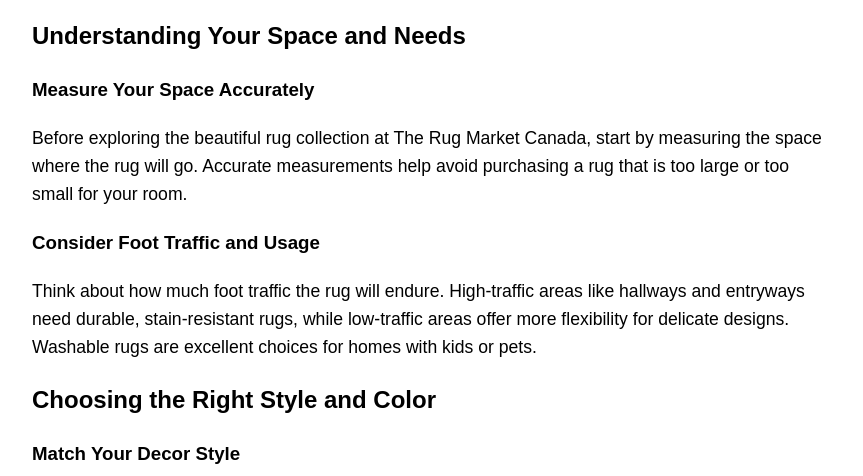
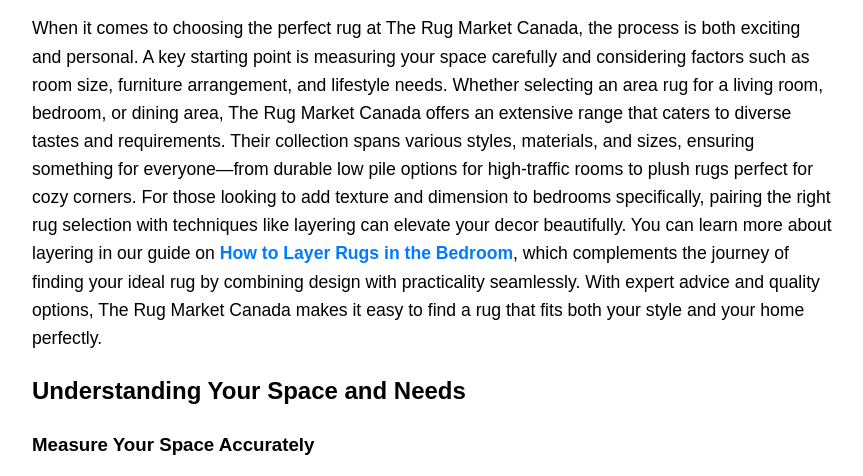
Before and after one commit to imickeybaker/therugmarket, a plain HTML site: page index.html in a window 1280 px wide. Shown: the part 807-1283 px from the top of the page, without its empty margins (208-1071 px from the left). Drawn offline with Linux system fonts and the light colour scheme.

Commit message:
Update index.html

```diff
--- a/index.html
+++ b/index.html
@@ -86,6 +86,9 @@
  <img src="https://i.postimg.cc/xThQXFB7/1-1.jpg" alt="rugmarket.jpg" style="max-width: 100%; height: auto;">
 </div>
 
+<p>When it comes to choosing the perfect rug at The Rug Market Canada, the process is both exciting and personal. A key starting point is measuring your space carefully and considering factors such as room size, furniture arrangement, and lifestyle needs. Whether selecting an area rug for a living room, bedroom, or dining area, The Rug Market Canada offers an extensive range that caters to diverse tastes and requirements. Their collection spans various styles, materials, and sizes, ensuring something for everyone&mdash;from durable low pile options for high-traffic rooms to plush rugs perfect for cozy corners. For those looking to add texture and dimension to bedrooms specifically, pairing the right rug selection with techniques like layering can elevate your decor beautifully. You can learn more about layering in our guide on&nbsp;<a href="https://bedroomrug.s3.ca-central-1.amazonaws.com/index.html">How to Layer Rugs in the Bedroom</a>, which complements the journey of finding your ideal rug by combining design with practicality seamlessly. With expert advice and quality options, The Rug Market Canada makes it easy to find a rug that fits both your style and your home perfectly.</p>
+
+
     <h2>Understanding Your Space and Needs</h2>
 <h3>Measure Your Space Accurately</h3>
 <p>Before exploring the beautiful rug collection at The Rug Market Canada, start by measuring the space where the rug will go. Accurate measurements help avoid purchasing a rug that is too large or too small for your room.</p>
```
